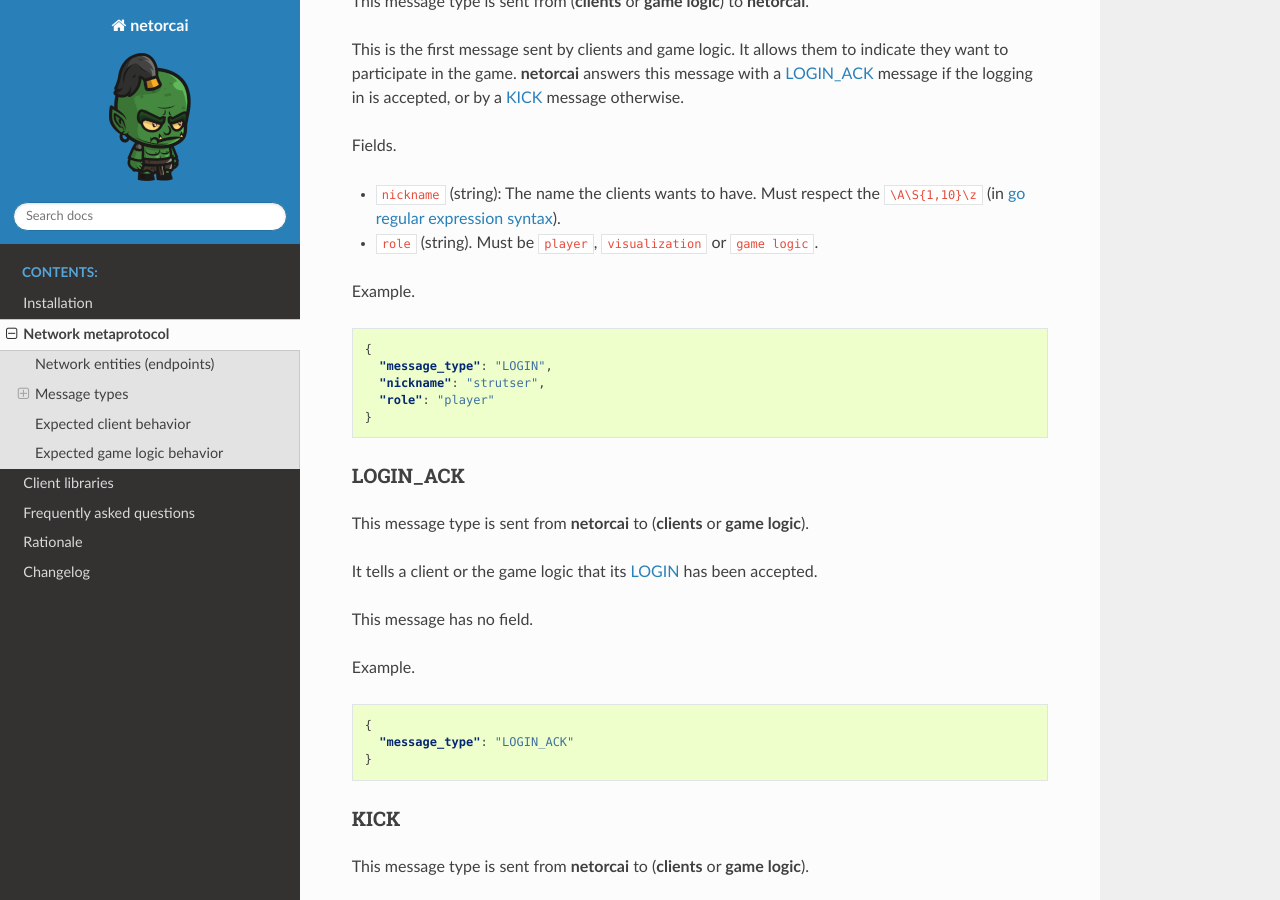
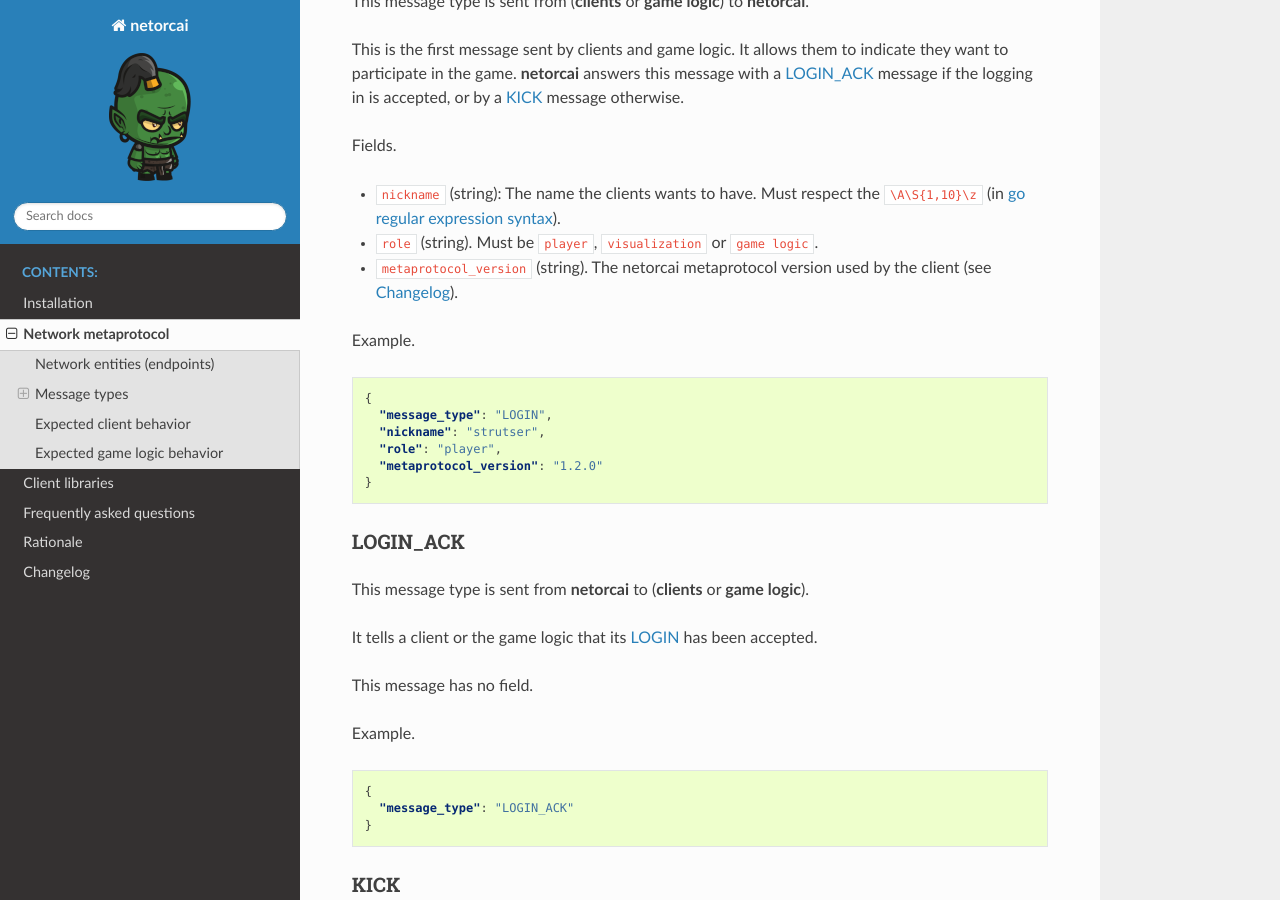
Before and after one commit to netorcai/netorcai, a Sphinx documentation site: the page built from docs/metaprotocol.rst, in a window 1280 px wide and 900 px high, scrolled down 1640 px. Built offline with Sphinx 7.4.7 and the Read the Docs theme 2.0.0, drawn with Linux system fonts in a browser that asks for light colours.

Commit message:
[doc] metaprotocol version in LOGIN

```diff
--- a/docs/changelog.rst
+++ b/docs/changelog.rst
@@ -1,3 +1,5 @@
+.. _changelog:
+
 Changelog
 =========
 
--- a/docs/metaprotocol.rst
+++ b/docs/metaprotocol.rst
@@ -81,6 +81,8 @@
 - ``nickname`` (string): The name the clients wants to have.
   Must respect the ``\A\S{1,10}\z`` (in `go regular expression syntax`_).
 - ``role`` (string). Must be ``player``, ``visualization`` or ``game logic``.
+- ``metaprotocol_version`` (string).
+  The netorcai metaprotocol version used by the client (see :ref:`changelog`).
 
 Example.
 
@@ -89,7 +91,8 @@
    {
      "message_type": "LOGIN",
      "nickname": "strutser",
-     "role": "player"
+     "role": "player",
+     "metaprotocol_version": "1.2.0"
    }
 
 .. _proto_LOGIN_ACK:
```
